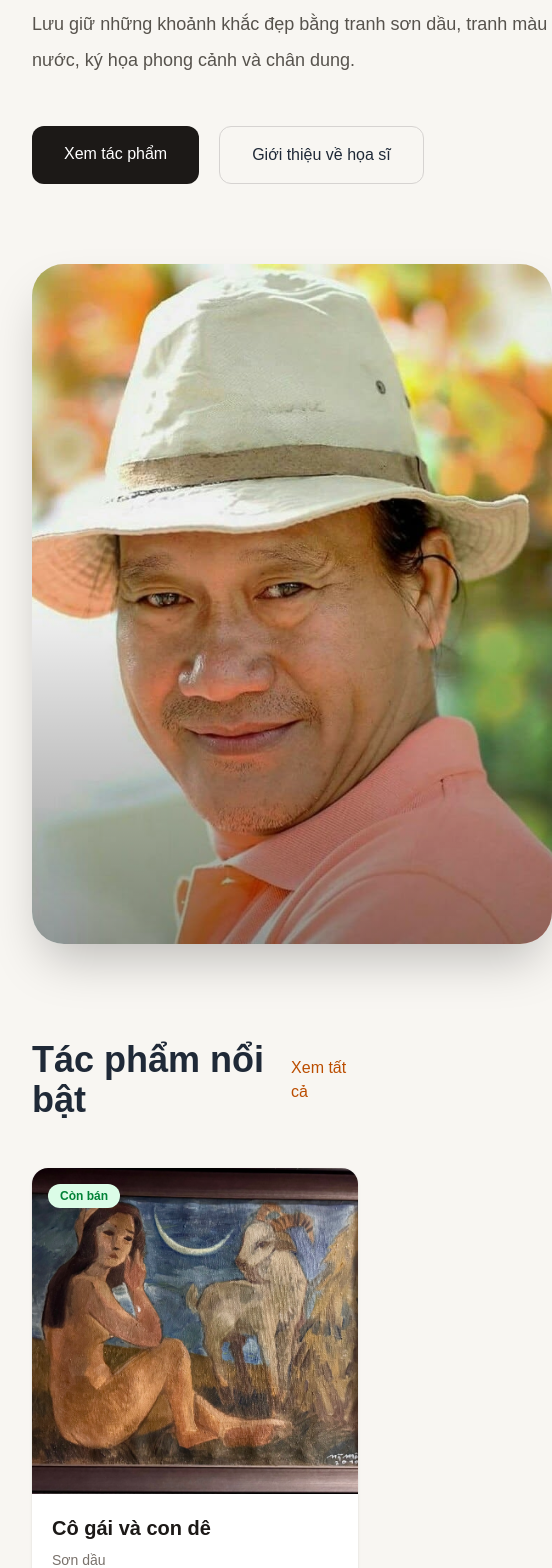
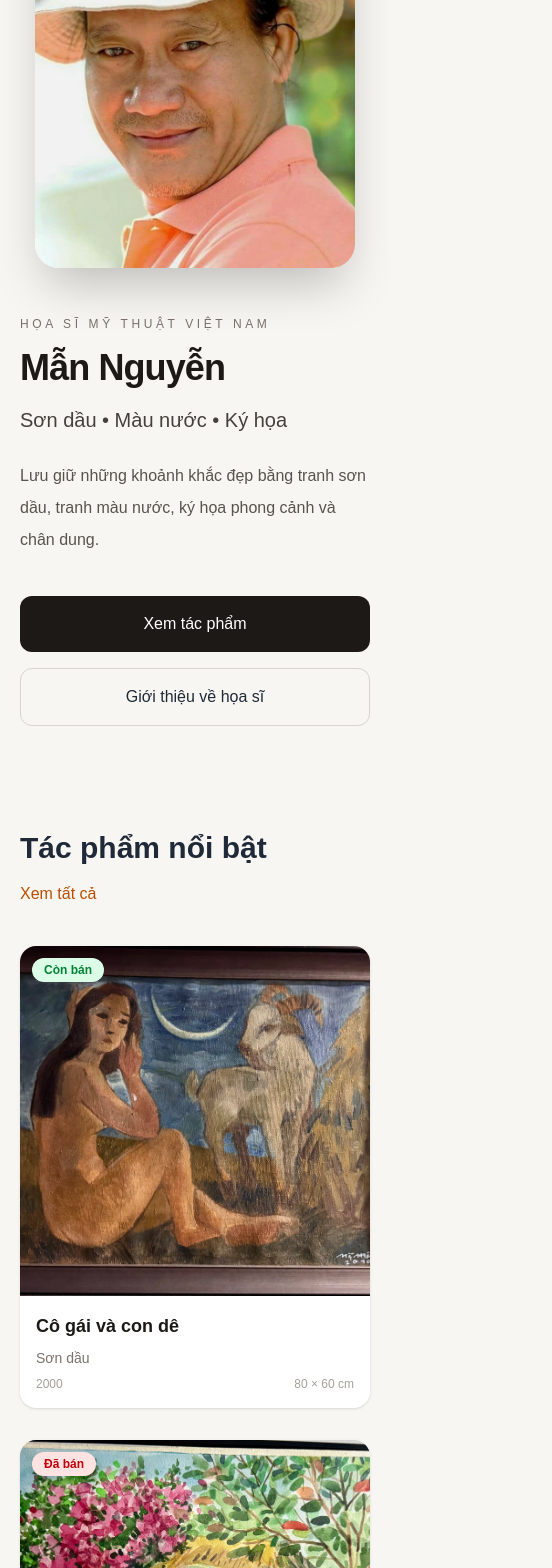
Before and after one commit to NguyenSonNhut/man-nguyen-artist, a Next.js app: page /vi in a window 390 px wide. Shown: the part 280-1848 px from the top of the page, 552 px wide, since content can reach past the window. Built offline with nearby package versions, Linux system fonts and the light colour scheme.

Commit message:
Improve mobile responsive

```diff
--- a/app/[locale]/gallery/[slug]/page.tsx
+++ b/app/[locale]/gallery/[slug]/page.tsx
@@ -25,8 +25,8 @@ export default async function ArtworkDetail({ params }: Props) {
   const t = dictionaries[currentLocale].gallery;
 
   return (
-    <main className="mx-auto max-w-7xl px-8 py-20">
-      <div className="grid gap-16 lg:grid-cols-2">
+    <main className="mx-auto max-w-7xl px-5 py-16 sm:px-6 lg:px-8">
+      <div className="grid gap-10 lg:grid-cols-2 lg:gap-16">
         <div className="overflow-hidden rounded-2xl">
           <Image
             src={artwork.image}
@@ -38,7 +38,7 @@ export default async function ArtworkDetail({ params }: Props) {
         </div>
 
         <div>
-          <h1 className="text-5xl font-bold">
+          <h1 className="text-3xl lg:text-5xl font-bold">
             {artwork.title[currentLocale]}
           </h1>
 
--- a/app/[locale]/gallery/page.tsx
+++ b/app/[locale]/gallery/page.tsx
@@ -22,16 +22,16 @@ export default async function GalleryPage({ params }: Props) {
   const t = dictionaries[currentLocale].gallery;
 
   return (
-    <main className="mx-auto max-w-7xl px-8 py-20">
-      <h1 className="mb-4 text-5xl font-bold">
+    <main className="mx-auto max-w-7xl px-5 py-16 sm:px-6 lg:px-8 lg:py-20">
+      <h1 className="mb-4 text-3xl font-bold lg:text-5xl">
         {t.title}
       </h1>
 
-      <p className="mb-14 max-w-2xl text-stone-600">
+      <p className="mb-12 max-w-2xl text-stone-600">
         {t.description}
       </p>
 
-      <div className="grid gap-10 md:grid-cols-2 lg:grid-cols-3">
+      <div className="grid gap-8 sm:grid-cols-2 lg:grid-cols-3">
         {artworks.map((artwork) => (
           <ArtworkCard
             key={artwork.slug}
--- a/components/gallery/ArtworkCard.tsx
+++ b/components/gallery/ArtworkCard.tsx
@@ -25,13 +25,13 @@ export default function ArtworkCard({
           src={artwork.thumbnail}
           alt={artwork.title[locale]}
           fill
-          sizes="(max-width:768px) 100vw, (max-width:1200px) 50vw, 33vw"
+          sizes="(max-width:640px) 100vw, (max-width:1024px) 50vw, 33vw"
           draggable={false}
           className="object-cover transition duration-500 group-hover:scale-105"
         />
 
         <div
-          className={`absolute left-4 top-4 rounded-full px-3 py-1 text-xs font-semibold backdrop-blur ${
+          className={`absolute left-3 top-3 rounded-full px-3 py-1 text-xs font-semibold backdrop-blur ${
             artwork.available
               ? "bg-green-100 text-green-700"
               : "bg-red-100 text-red-700"
@@ -41,8 +41,8 @@ export default function ArtworkCard({
         </div>
       </div>
 
-      <div className="space-y-2 p-5">
-        <h3 className="text-xl font-semibold text-stone-900 transition group-hover:text-amber-700">
+      <div className="space-y-2 p-4 sm:p-5">
+        <h3 className="text-lg font-semibold text-stone-900 transition group-hover:text-amber-700 sm:text-xl">
           {artwork.title[locale]}
         </h3>
 
@@ -50,7 +50,7 @@ export default function ArtworkCard({
           {artwork.medium[locale]}
         </p>
 
-        <div className="flex items-center justify-between text-sm text-stone-400">
+        <div className="flex items-center justify-between text-xs text-stone-400 sm:text-sm">
           <span>{artwork.year}</span>
 
           <span>
--- a/components/home/FeaturedGallery.tsx
+++ b/components/home/FeaturedGallery.tsx
@@ -24,9 +24,9 @@ export default function FeaturedGallery({
   );
 
   return (
-    <section className="mx-auto max-w-7xl px-8 py-24">
-      <div className="mb-12 flex items-center justify-between">
-        <h2 className="text-4xl font-bold">
+    <section className="mx-auto max-w-7xl px-5 py-16 sm:px-6 lg:px-8 lg:py-24">
+      <div className="mb-10 flex flex-col gap-4 sm:flex-row sm:items-center sm:justify-between">
+        <h2 className="text-3xl font-bold lg:text-4xl">
           {t.featuredGallery}
         </h2>
 
@@ -38,7 +38,7 @@ export default function FeaturedGallery({
         </Link>
       </div>
 
-      <div className="grid gap-10 md:grid-cols-2 lg:grid-cols-3">
+      <div className="grid gap-8 sm:grid-cols-2 lg:grid-cols-3">
         {featured.map((artwork) => (
           <ArtworkCard
             key={artwork.slug}
--- a/components/home/Hero.tsx
+++ b/components/home/Hero.tsx
@@ -1,7 +1,10 @@
 import Image from "next/image";
 import Link from "next/link";
 
-import { Locale, dictionaries } from "@/lib/i18n/dictionary";
+import {
+  Locale,
+  dictionaries,
+} from "@/lib/i18n/dictionary";
 
 type Props = {
   locale: Locale;
@@ -11,62 +14,71 @@ export default function Hero({ locale }: Props) {
   const t = dictionaries[locale].hero;
 
   return (
-    <section className="mx-auto max-w-7xl px-8">
-      <div className="grid min-h-[85vh] items-center gap-20 lg:grid-cols-2">
+    <section className="mx-auto max-w-7xl px-5 sm:px-6 lg:px-8">
+
+      <div className="grid min-h-[calc(100vh-80px)] items-center gap-12 py-10 lg:grid-cols-2 lg:gap-20">
+
         {/* LEFT */}
 
-        <div>
-          <p className="mb-5 uppercase tracking-[0.35em] text-stone-500">
+        <div className="order-2 lg:order-1">
+
+          <p className="mb-4 text-xs uppercase tracking-[0.3em] text-stone-500 sm:text-sm">
             {t.badge}
           </p>
 
-          <h1 className="text-6xl font-bold tracking-tight text-stone-900">
+          <h1 className="text-4xl font-bold tracking-tight text-stone-900 sm:text-5xl lg:text-6xl">
             {t.title}
           </h1>
 
-          <h2 className="mt-5 text-3xl font-light leading-relaxed text-stone-700">
+          <h2 className="mt-4 text-xl font-light leading-relaxed text-stone-700 sm:text-2xl lg:text-3xl">
             {t.subtitle}
           </h2>
 
-          <p className="mt-8 max-w-xl text-lg leading-9 text-stone-600">
+          <p className="mt-6 max-w-xl text-base leading-8 text-stone-600 sm:text-lg">
             {t.description}
           </p>
 
-          <div className="mt-12 flex flex-wrap gap-5">
+          <div className="mt-10 flex flex-col gap-4 sm:flex-row">
+
             <Link
               href={`/${locale}/gallery`}
-              className="rounded-xl bg-stone-900 px-8 py-4 text-white transition hover:bg-stone-700"
+              className="rounded-xl bg-stone-900 px-8 py-4 text-center text-white transition hover:bg-stone-700"
             >
               {t.galleryButton}
             </Link>
 
             <Link
               href={`/${locale}/artist`}
-              className="rounded-xl border border-stone-300 px-8 py-4 transition hover:bg-stone-100"
+              className="rounded-xl border border-stone-300 px-8 py-4 text-center transition hover:bg-stone-100"
             >
               {t.aboutButton}
             </Link>
+
           </div>
+
         </div>
 
         {/* RIGHT */}
 
-        <div className="flex justify-center">
-          <div className="relative h-170 w-130 overflow-hidden rounded-4xl shadow-2xl">
+        <div className="order-1 flex justify-center lg:order-2">
+
+          <div className="relative aspect-[3/4] w-full max-w-xs overflow-hidden rounded-3xl shadow-2xl sm:max-w-md lg:max-w-xl">
+
             <Image
               src="/images/hero/aocam-doinon.webp"
               alt={t.title}
               fill
               priority
-              sizes="(max-width:1024px) 100vw, 50vw"
-              draggable={false}
-              className="select-none object-cover transition duration-700 hover:scale-105"
+              sizes="(max-width:768px) 100vw,(max-width:1200px) 50vw,40vw"
+              className="object-cover"
             />
 
-            <div className="absolute inset-0 bg-linear-to-t from-black/40 via-transparent to-transparent" />
           </div>
+
         </div>
+
       </div>
+
     </section>
   );
 }
--- a/components/layout/Footer.tsx
+++ b/components/layout/Footer.tsx
@@ -9,7 +9,7 @@ export default function Footer({ locale }: FooterProps) {
 
   return (
     <footer className="border-t border-stone-200 py-10">
-      <div className="mx-auto max-w-7xl px-8 text-center text-sm text-stone-500">
+      <div className="mx-auto max-w-7xl px-5 sm:px-6 lg:px-8 text-center text-sm text-stone-500">
         © 2026 {t.brand.name} {t.brand.subtitle}
       </div>
     </footer>
--- a/components/layout/Navbar.tsx
+++ b/components/layout/Navbar.tsx
@@ -40,7 +40,7 @@ export default function Navbar({
 
   return (
     <header className="sticky top-0 z-50 border-b border-stone-200 bg-white/90 backdrop-blur-md">
-      <nav className="mx-auto flex h-20 max-w-7xl items-center justify-between px-8">
+      <nav className="mx-auto flex h-20 max-w-7xl items-center justify-between px-5 sm:px-6 lg:px-8">
         <Link
           href={`/${locale}`}
           className="flex items-center gap-4"
@@ -64,7 +64,7 @@ export default function Navbar({
           </div>
         </Link>
 
-        <div className="flex items-center gap-12">
+        <div className="hidden items-center gap-10 md:flex">
           <ul className="flex items-center gap-8">
             {navigation.map((item) => (
               <li key={item.href}>
```
Also changed, not shown: components/home/AboutArtist.tsx (+17 -10 lines).
